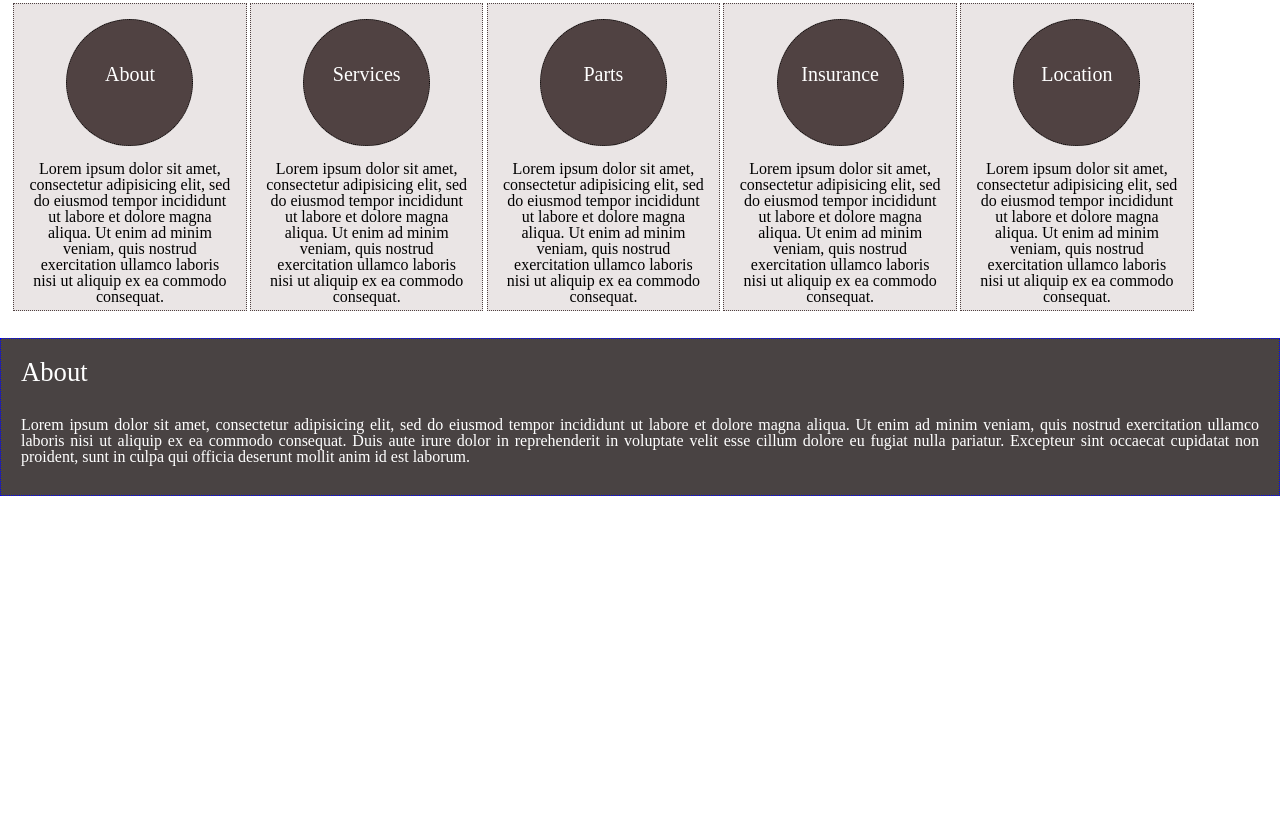
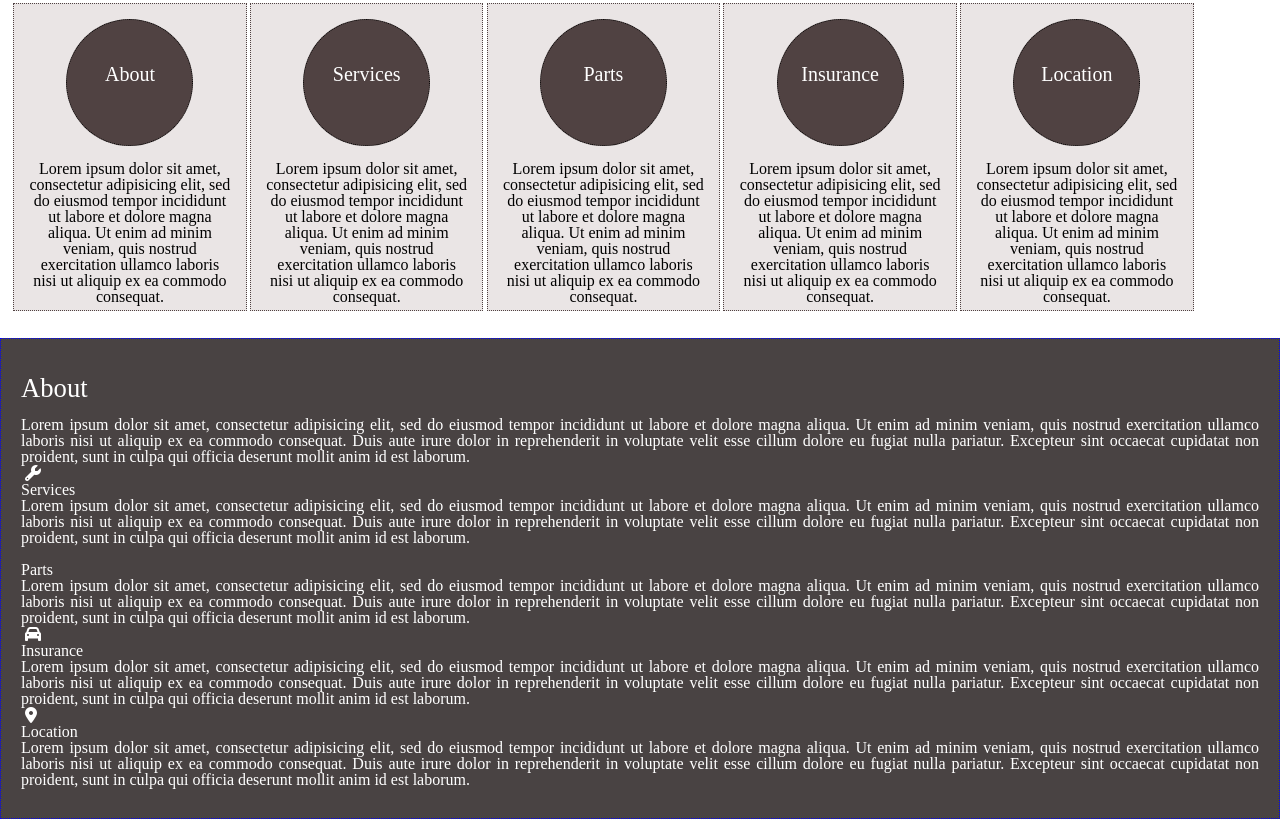
Before and after one commit to jessica-alexander/service-site, a plain HTML site: page index.html in a window 1280 px wide. Shown: the part 417-1256 px from the top of the page. Before the commit the page ends 933 px from the top, so only its background shows below. Drawn offline with Linux system fonts and the light colour scheme.

Commit message:
added font icons to image container divs

```diff
--- a/index.html
+++ b/index.html
@@ -22,7 +22,7 @@
         <br>
         <!-- <div class="header-image"> -->
           <!-- <img src ="http://www.stansautoloveland.com/wp-content/uploads/2015/10/bmw-unveils-m6-grand-coupe-with-560-hp-photo-gallery_271.jpg" alt="Picture of bmw steering wheel"> -->
-          <p>We provide service you can count on!</p>
+          <p class='header-paragragh'>We provide service you can count on!</p>
       </div>
     </header>
     <section class="categories">
@@ -69,14 +69,60 @@
     <main>
       <section class="about-info">
 
-        <h2 id='header-about'>About</h2>
+
           <div class="image-container">
             <img src="" alt="">
           </div>
-          <div class="content">
+          <div class="about-content">
+            <h2 id='header-about'>About</h2>
             <p>Lorem ipsum dolor sit amet, consectetur adipisicing elit, sed do eiusmod tempor incididunt ut labore et dolore magna aliqua. Ut enim ad minim veniam, quis nostrud exercitation ullamco laboris nisi ut aliquip ex ea commodo consequat. Duis aute irure dolor in reprehenderit in voluptate velit esse cillum dolore eu fugiat nulla pariatur. Excepteur sint occaecat cupidatat non proident, sunt in culpa qui officia deserunt mollit anim id est laborum.</p>
           </div>
 
+      </section>
+
+      <section class="services-info">
+
+          <div class="image-container">
+            <img src="" alt="">
+              <i class="fa fa-wrench" aria-hidden="true"></i>
+          </div>
+          <div class="service-content">
+            <h2 id='header-service'>Services</h2>
+            <p>Lorem ipsum dolor sit amet, consectetur adipisicing elit, sed do eiusmod tempor incididunt ut labore et dolore magna aliqua. Ut enim ad minim veniam, quis nostrud exercitation ullamco laboris nisi ut aliquip ex ea commodo consequat. Duis aute irure dolor in reprehenderit in voluptate velit esse cillum dolore eu fugiat nulla pariatur. Excepteur sint occaecat cupidatat non proident, sunt in culpa qui officia deserunt mollit anim id est laborum.</p>
+          </div>
+        </section>
+        <section class="parts-info">
+
+            <div class="image-container">
+              <img src="" alt="">
+            </div>
+          <div class="parts-content">
+            <h2 id='header-parts'>Parts</h2>
+            <p>Lorem ipsum dolor sit amet, consectetur adipisicing elit, sed do eiusmod tempor incididunt ut labore et dolore magna aliqua. Ut enim ad minim veniam, quis nostrud exercitation ullamco laboris nisi ut aliquip ex ea commodo consequat. Duis aute irure dolor in reprehenderit in voluptate velit esse cillum dolore eu fugiat nulla pariatur. Excepteur sint occaecat cupidatat non proident, sunt in culpa qui officia deserunt mollit anim id est laborum.</p>
+          </div>
+          </section>
+        <section class="insurance-info">
+
+              <div class="image-container">
+                <img src="" alt="">
+                <i class="fa fa-car" aria-hidden="true"></i>
+              </div>
+          <div class="insurance-content">
+            <h2 id='header-insurance'>Insurance</h2>
+            <p>Lorem ipsum dolor sit amet, consectetur adipisicing elit, sed do eiusmod tempor incididunt ut labore et dolore magna aliqua. Ut enim ad minim veniam, quis nostrud exercitation ullamco laboris nisi ut aliquip ex ea commodo consequat. Duis aute irure dolor in reprehenderit in voluptate velit esse cillum dolore eu fugiat nulla pariatur. Excepteur sint occaecat cupidatat non proident, sunt in culpa qui officia deserunt mollit anim id est laborum.</p>
+          </div>
+          </section>
+        <section class="location-info">
+
+              <div class="image-container">
+                <img src="" alt="">
+                <i class="fa fa-map-marker" aria-hidden="true"></i>
+              </div>
+          <div class="location-content">
+            <h2 id='header-location'>Location</h2>
+            <p>Lorem ipsum dolor sit amet, consectetur adipisicing elit, sed do eiusmod tempor incididunt ut labore et dolore magna aliqua. Ut enim ad minim veniam, quis nostrud exercitation ullamco laboris nisi ut aliquip ex ea commodo consequat. Duis aute irure dolor in reprehenderit in voluptate velit esse cillum dolore eu fugiat nulla pariatur. Excepteur sint occaecat cupidatat non proident, sunt in culpa qui officia deserunt mollit anim id est laborum.</p>
+          </div>
+          </section>
       </section>
 
 
```
